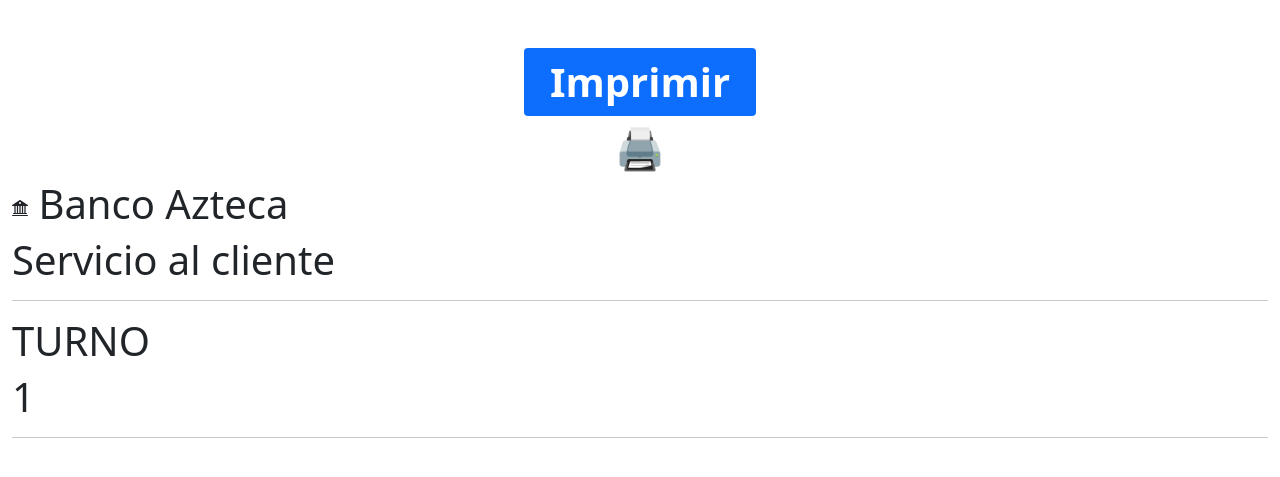
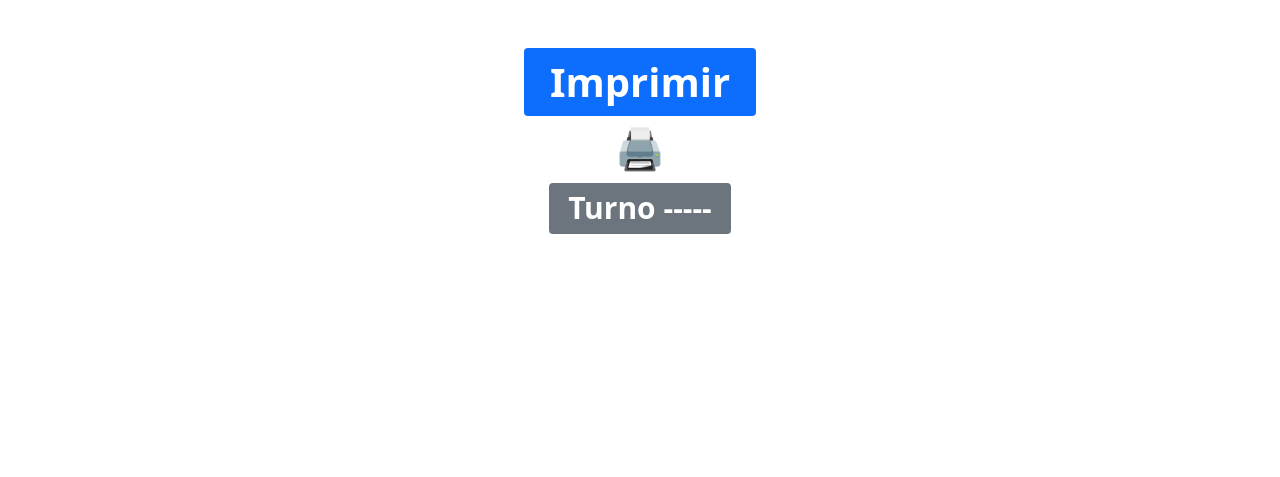
Before and after one commit to cpablop1/sistema_de_turno, a PHP site: page /app/views/ticket/ver.php in a window 1280 px wide. Shown: the part 56-533 px from the top of the page. Run offline with PHP 8.4, Linux system fonts and the light colour scheme.

Commit message:
sistema de turno terminado

```diff
--- a/app/views/ticket/ver.php
+++ b/app/views/ticket/ver.php
@@ -4,12 +4,17 @@
 
 <style>
 	/* Estilos para la impresión */
+.ticket-container{
+    display: none;
+}
+
 @media print {
 		.navbar, .imprimir{
 			display: none;
 		}
 
     .ticket-container {
+        display:block;
         width: 300px;
         /* Ancho del ticket */
         margin: 0 auto;
@@ -43,13 +48,18 @@
 
 </style>
 
-<div class="d-flex justify-content-center align-items-center full-height imprimir">
-	<h1 class="mt-5">
-		<span role="button" class="badge bg-primary fs-1" id="imprimir_ticket">Imprimir</span>
-	</h1>
-</div>
-<div class="d-flex justify-content-center align-items-center full-height imprimir">
-	<h1 class="fs-1">🖨</h1>
+<div class="imprimir">
+    <div class="d-flex justify-content-center align-items-center full-height">
+        <h1 class="mt-5">
+            <span role="button" class="badge bg-primary fs-1" id="imprimir_ticket">Imprimir</span>
+        </h1>
+    </div>
+    <div class="d-flex justify-content-center align-items-center full-height">
+        <h1 class="fs-1">🖨</h1>
+    </div>
+    <div class="d-flex justify-content-center align-items-center full-height">
+        <h1 class="fs-1"><span class="badge bg-secondary" id="turno">Turno -----</span></h1>
+    </div>
 </div>
 
 <div class="ticket-container">
@@ -62,7 +72,7 @@
 	<h1>Servicio al cliente</h1>
 	<hr>
 	<h1>TURNO</h1>
-	<h1>1</h1>
+	<h1 id="turno_ticket">-----</h1>
 	<hr>
 </div>
 
--- a/public/js/ticket/imprimir.mjs
+++ b/public/js/ticket/imprimir.mjs
@@ -1,7 +1,18 @@
+import { host } from "../config.mjs";
 
 function imprimirTicket() {
-    console.log('Imprimiendo Ticket...');
-    window.print();
+	console.log('Imprimiendo Ticket...');
+
+	fetch(`${host}/app/controllers/turno/TurnoController.php`, {
+	}).then(response => response.json())
+		.then(data => {
+			let numero = parseInt(data.data[0].numero);
+			document.getElementById('turno').innerHTML = numero + 1;
+			document.getElementById('turno_ticket').innerHTML = numero;
+		});
+
+
+	//window.print();
 }
 
 export default imprimirTicket;
--- a/public/js/ticket/main.js
+++ b/public/js/ticket/main.js
@@ -1,5 +1,6 @@
 import imprimirTicket from "./imprimir.mjs";
 
 document.getElementById('imprimir_ticket').addEventListener('click', () => {
-    imprimirTicket();
+	imprimirTicket();
+	setTimeout(() => window.print(), 100);
 });
```
Also changed, not shown: app/models/turno/Turno.php (+23 -1 lines), app/models/ventanilla/Ventanilla.php (+6 -3 lines).
